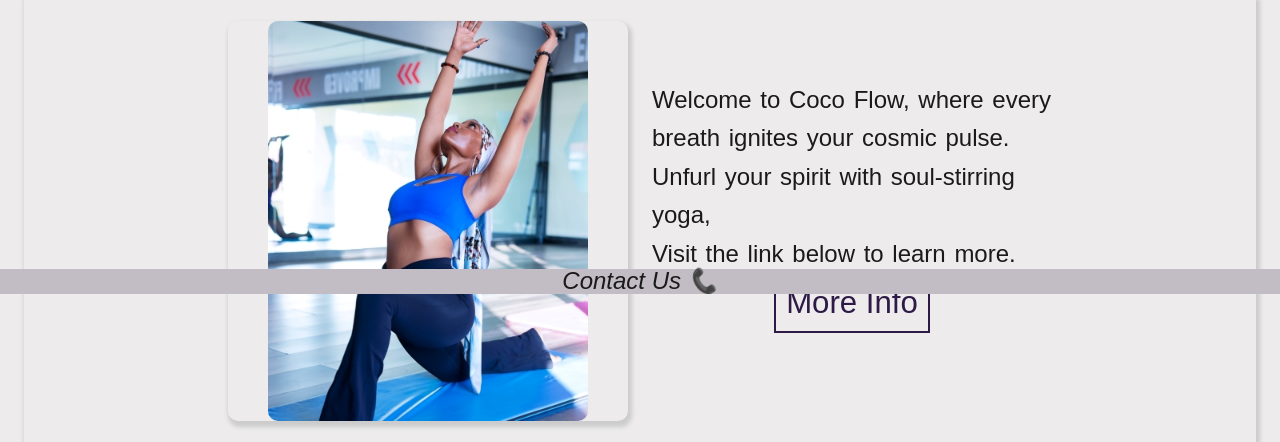
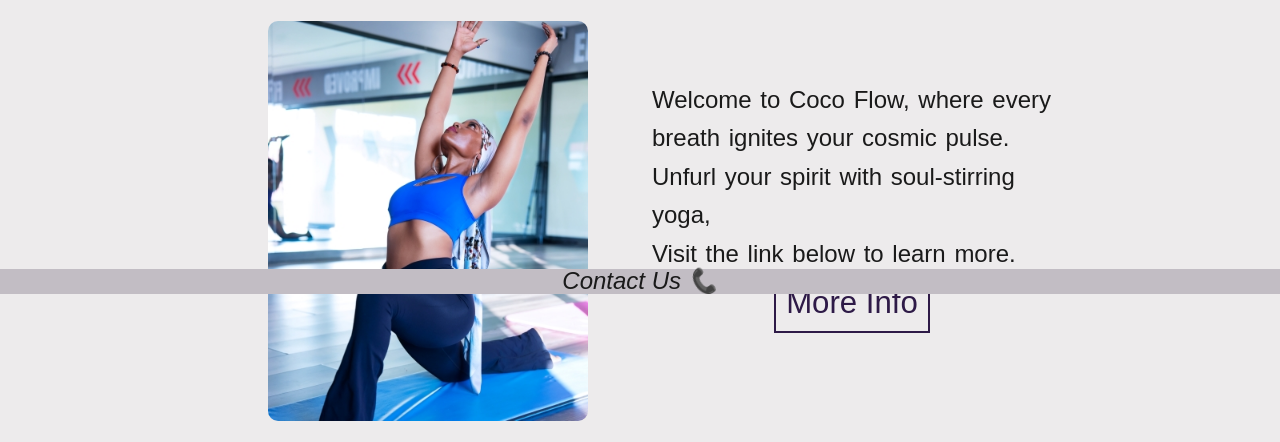
Before and after one commit to Mbuguambuthi/COCO, a plain HTML site: page index.html in a window 1280 px wide. Shown: the part 506-948 px from the top of the page. Drawn offline with nearby package versions, Linux system fonts and the light colour scheme; a web font is replaced by a local one.

Commit message:
Readme.md
Edits.

```diff
--- a/styles/styles.css
+++ b/styles/styles.css
@@ -370,6 +370,8 @@ main p{
     width: 400px;
     /* background-color:  lch(57.36% 83.59 32.42 / 0.404); */
     border-radius: 10px;
+    position: relative;
+
 
 }
 
@@ -381,7 +383,6 @@ main p{
     width: 100%;
     max-width: 400px;
     border-radius: 10px;
-
 }
 
 @media screen and (max-width: 991px) {
@@ -410,7 +411,7 @@ main p{
 .Image{
     display: flex;
     justify-content: center;
-    box-shadow:  2px 4px 4px 2px #CCC;
+   /*  box-shadow:  2px 4px 4px 2px #CCC; */
 }
 
 
```
